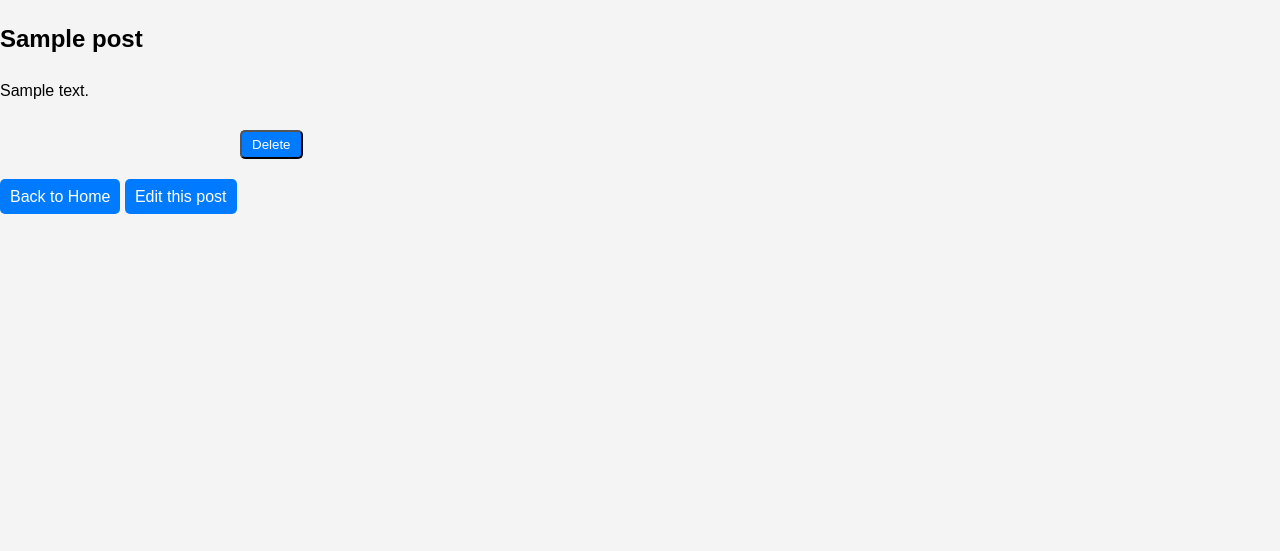
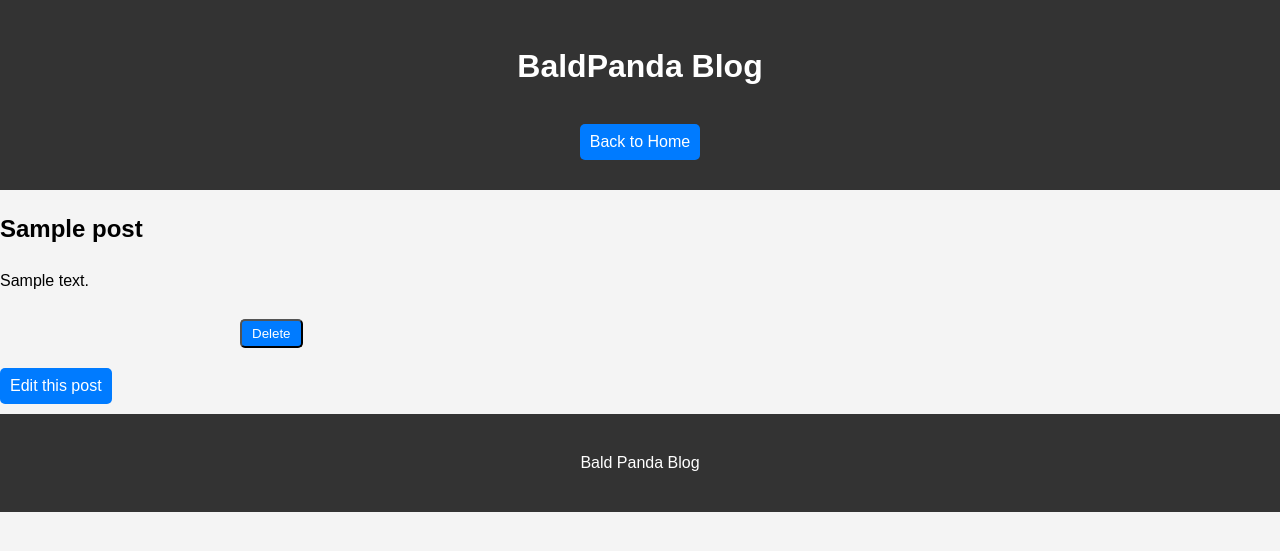
Before and after one commit to baldpanda/blog, a Flask app: page /blog/post/1 in a window 1280 px wide. Shown: the top 551 px of the page. Run offline with Flask 3, Linux system fonts and the light colour scheme; tables that the repository leaves empty hold one stand-in row (values such as "Sample post").

Commit message:
Make the post consistent with the home page

```diff
--- a/templates/post.html
+++ b/templates/post.html
@@ -8,14 +8,20 @@
     <title>BaldPanda Post</title>
 </head>
 <div>
+    <header>
+        <h1>BaldPanda Blog</h1>
+        <a href="{{ url_for('blog.home') }}" class="new-post-link">Back to Home</a>
+    </header>
     <h2>{{ post.title }}</h2>
     <p>{{ post.content | markdown }}</p>
     <!-- Delete button -->
     <form action="{{ url_for('blog.delete_post', post_id=post.id) }}" method="post">
         <input type="submit" value="Delete" onclick="return confirmDelete();" class="new-post-link">
     </form>
-    <a href="{{ url_for('blog.home') }}" class="new-post-link">Back to Home</a>
-    <a href="{{ url_for('blog.edit_post', post_id=post.id) }}" class="new-post-link">Edit this post</a>
 </div>
 <script src="{{ url_for('static', filename='js/main.js') }}"></script>
+<a href="{{ url_for('blog.edit_post', post_id=post.id) }}" class="new-post-link">Edit this post</a>
+<footer>
+    <p>Bald Panda Blog</p>
+</footer>
 </html>
```
